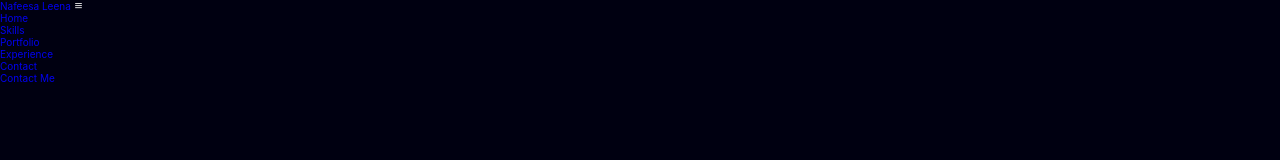
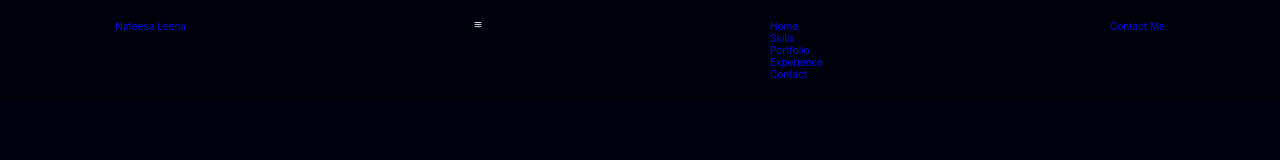
Before and after one commit to NafeesaLeena/NafeesaLeena.github.io, a plain HTML site: page index.html in a window 1280 px wide. Drawn offline with nearby package versions, Linux system fonts and the light colour scheme.

Commit message:
Added Section for Navigation Bar

```diff
--- a/style.css
+++ b/style.css
@@ -31,3 +31,19 @@ section {
     min-height: 100vh;
     padding: 10rem 9% 2rem;
 }
+
+/* Header Section Code */
+
+header {
+    position: fixed;
+    width: 100%;
+    top: 0;
+    right: 0;
+    z-index: 1000;
+    display: flex;
+    justify-content: space-between;
+    padding: 2rem 9%;
+    background: rgba(0, 0, 0, 0.4);
+    backdrop-filter: blur(10px);
+    transition: all 0.3s ease;
+}
```
